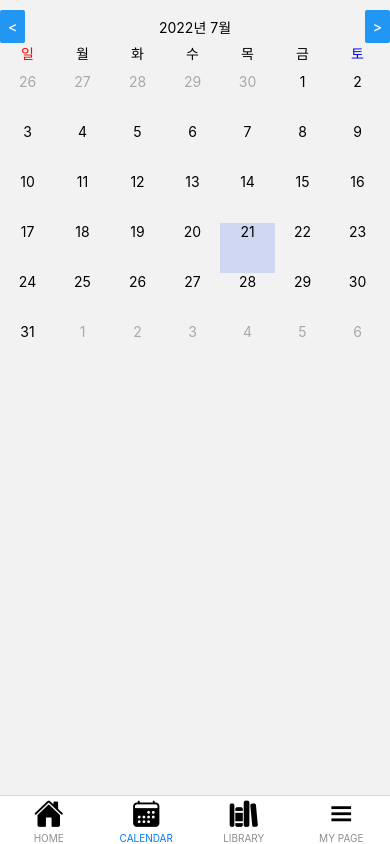
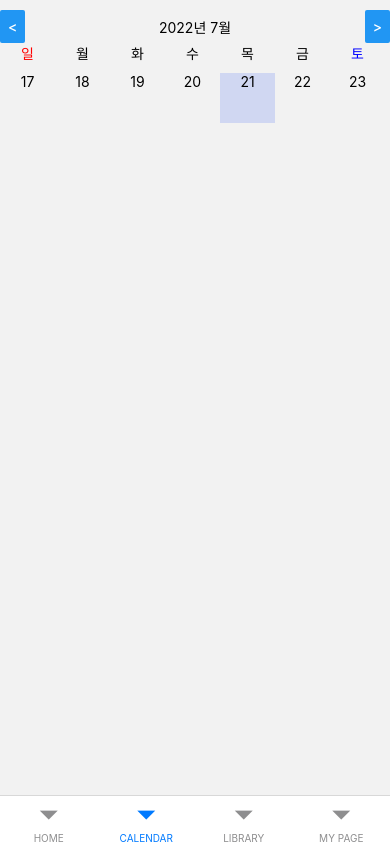
Before and after one commit to walkerJung/react-native-calendar, a React Native app: screen /calendar in a window 390 px wide. Built offline with nearby package versions, Linux system fonts and the light colour scheme.

Commit message:
# 주 캘린더

```diff
--- a/package.json
+++ b/package.json
@@ -10,15 +10,9 @@
     "lint": "eslint ."
   },
   "dependencies": {
-    "@expo/vector-icons": "^13.0.0",
     "@react-navigation/bottom-tabs": "^6.3.2",
     "@react-navigation/native": "^6.0.11",
     "date-fns": "^2.28.0",
-    "expo-asset": "^8.5.0",
-    "expo-constants": "^13.1.1",
-    "expo-file-system": "^14.0.0",
-    "expo-font": "^10.1.0",
-    "expo-modules-core": "^0.9.2",
     "react": "18.0.0",
     "react-native": "0.69.2",
     "react-native-gesture-handler": "^2.5.0",
--- a/src/components/CalendarBodyOfWeek.js
+++ b/src/components/CalendarBodyOfWeek.js
@@ -9,19 +9,15 @@ import {
   getWeeksInMonth,
 } from 'date-fns';
 
-const CalendarBodyOfWeek = ({year, month, week, windowWidth}) => {
+const CalendarBodyOfWeek = ({year, month, date, windowWidth}) => {
   const [checkedDate, setCheckedDate] = useState(
     format(new Date(), 'MM/dd/yyyy'),
   );
-  const _date = new Date(year, month - 1, 1);
-  const monthStart = startOfMonth(_date);
-  const weekLength = getWeeksInMonth(monthStart);
-  const weekStart = startOfWeek(monthStart, {weekStartsOn: 0});
+  const weekStart = startOfWeek(date, {weekStartsOn: 0});
   const weekList = [];
 
-  for (let i = 0; i < weekLength * 7; i++) {
+  for (let i = 0; i < 7; i++) {
     const tempDate = addDays(weekStart, i);
-
     if (checkedDate === format(tempDate, 'MM/dd/yyyy')) {
       weekList.push({
         isToday: true,
@@ -45,9 +41,7 @@ const CalendarBodyOfWeek = ({year, month, week, windowWidth}) => {
         height: 50,
         textAlign: 'center',
         backgroundColor: item.isToday && '#d0d7f2',
-
         borderColor: item.isToday && '#3f51b5',
-        opacity: item.isPrevOrNext ? 0.3 : 1,
       }}
       onPress={() => setCheckedDate(format(item.date, 'MM/dd/yyyy'))}>
       {item.day}
--- a/src/navigation/Tab.js
+++ b/src/navigation/Tab.js
@@ -7,7 +7,6 @@ import {
   LibraryScreen,
   MypageScreen,
 } from '../screens';
-import {Ionicons} from '@expo/vector-icons';
 
 const BottomTab = createBottomTabNavigator();
 
@@ -20,7 +19,6 @@ const Tab = () => {
           component={HomeScreen}
           options={{
             tabBarLabel: 'HOME',
-            tabBarIcon: () => <Ionicons name="ios-home" size={30} />,
           }}
         />
         <BottomTab.Screen
@@ -28,7 +26,6 @@ const Tab = () => {
           component={CalendarScreen}
           options={{
             tabBarLabel: 'CALENDAR',
-            tabBarIcon: () => <Ionicons name="calendar" size={30} />,
           }}
         />
         <BottomTab.Screen
@@ -36,7 +33,6 @@ const Tab = () => {
           component={LibraryScreen}
           options={{
             tabBarLabel: 'LIBRARY',
-            tabBarIcon: () => <Ionicons name="library" size={30} />,
           }}
         />
         <BottomTab.Screen
@@ -44,7 +40,6 @@ const Tab = () => {
           component={MypageScreen}
           options={{
             tabBarLabel: 'MY PAGE',
-            tabBarIcon: () => <Ionicons name="menu" size={30} />,
           }}
         />
       </BottomTab.Navigator>
--- a/src/screens/CalendarScreen.js
+++ b/src/screens/CalendarScreen.js
@@ -15,15 +15,16 @@ import {
   Directions,
   State,
 } from 'react-native-gesture-handler';
+import {addDays, startOfWeek, getMonth} from 'date-fns';
 
 const CalendarScreen = () => {
   const [wrap, setWrap] = useState(true);
   const [year, setYear] = useState(new Date().getFullYear());
-  const [month, setMonth] = useState(new Date().getMonth() + 1);
-  const yearMonth = year + '년' + ' ' + month + '월';
+  const [month, setMonth] = useState(new Date().getMonth());
+  const [date, setDate] = useState(startOfWeek(new Date(), {weekStartsOn: 0}));
+  const yearMonth = year + '년' + ' ' + (month + 1) + '월';
   const windowWidth = Dimensions.get('window').width;
   const sharedVal = useSharedValue('wrap');
-
   const prevMonth = () => {
     if (month === 1) {
       setMonth(12);
@@ -42,9 +43,26 @@ const CalendarScreen = () => {
     }
   };
 
+  const prevWeek = () => {
+    // if(month > ){
+    // }else{
+    //   setDate(startOfWeek(addDays(date, -7)));
+    // }
+  };
+
+  const nextWeek = () => {
+    setDate(startOfWeek(addDays(date, 7)));
+  };
+
   useEffect(() => {
     sharedVal.value = wrap ? 'nowrap' : 'wrap';
   }, [wrap]);
+
+  useEffect(() => {
+    if (month < getMonth(date)) {
+      setMonth(month + 1);
+    }
+  }, [date]);
 
   return (
     <View style={{marginTop: 10}}>
@@ -54,9 +72,9 @@ const CalendarScreen = () => {
           alignItems: 'center',
           justifyContent: 'space-between',
         }}>
-        <Button title="<" onPress={prevMonth} />
+        <Button title="<" onPress={prevWeek} />
         <Text>{yearMonth}</Text>
-        <Button title=">" onPress={nextMonth} />
+        <Button title=">" onPress={nextWeek} />
       </View>
       <View style={{flexDirection: 'row'}}>
         <CalendarHeader windowWidth={windowWidth} />
@@ -73,9 +91,10 @@ const CalendarScreen = () => {
             flexDirection: 'row',
             flexWrap: sharedVal.value,
           }}>
-          <CalendarBodyOfMonth
+          <CalendarBodyOfWeek
             year={year}
             month={month}
+            date={date}
             windowWidth={windowWidth}
           />
         </Animated.View>
```
